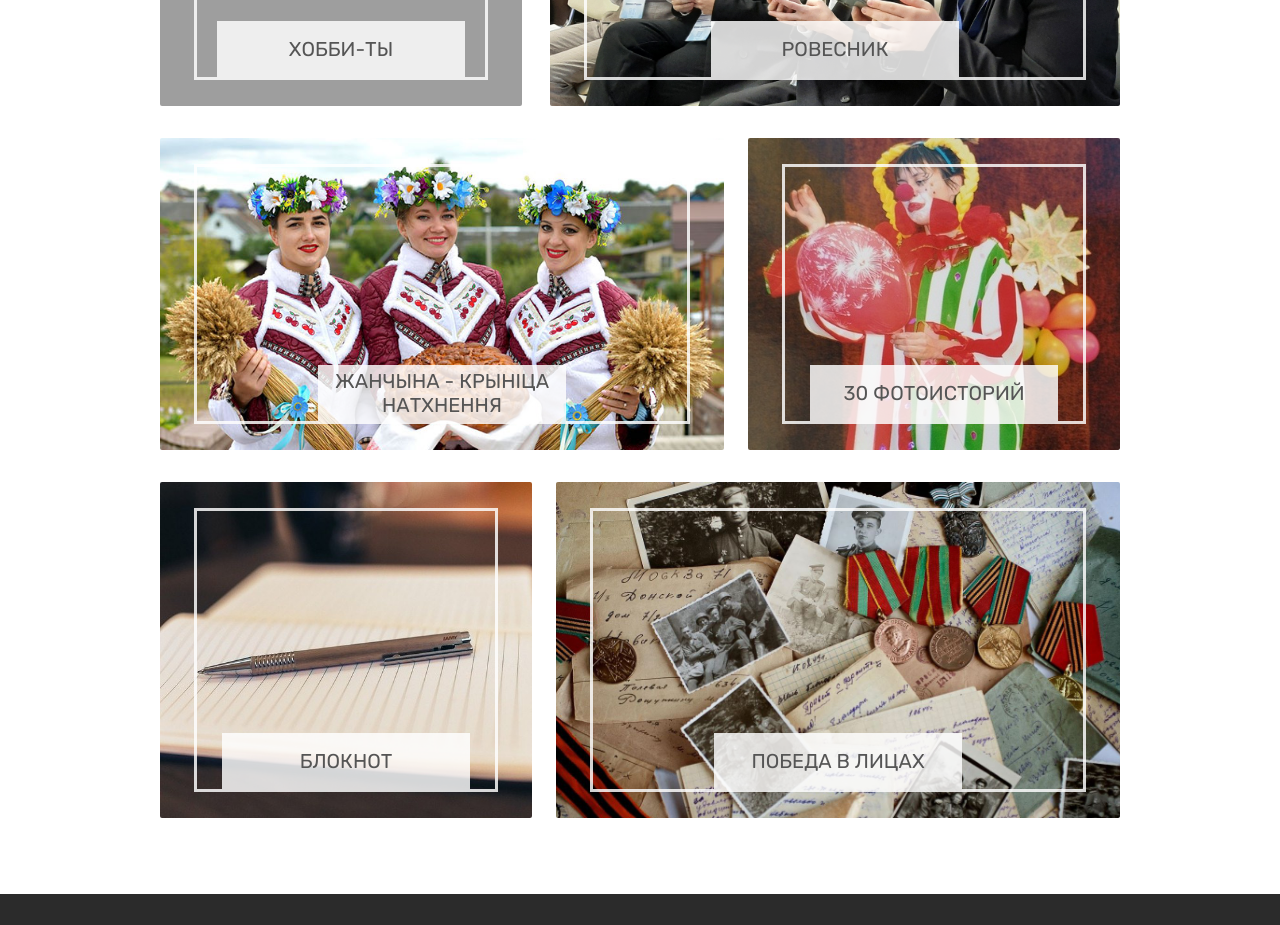
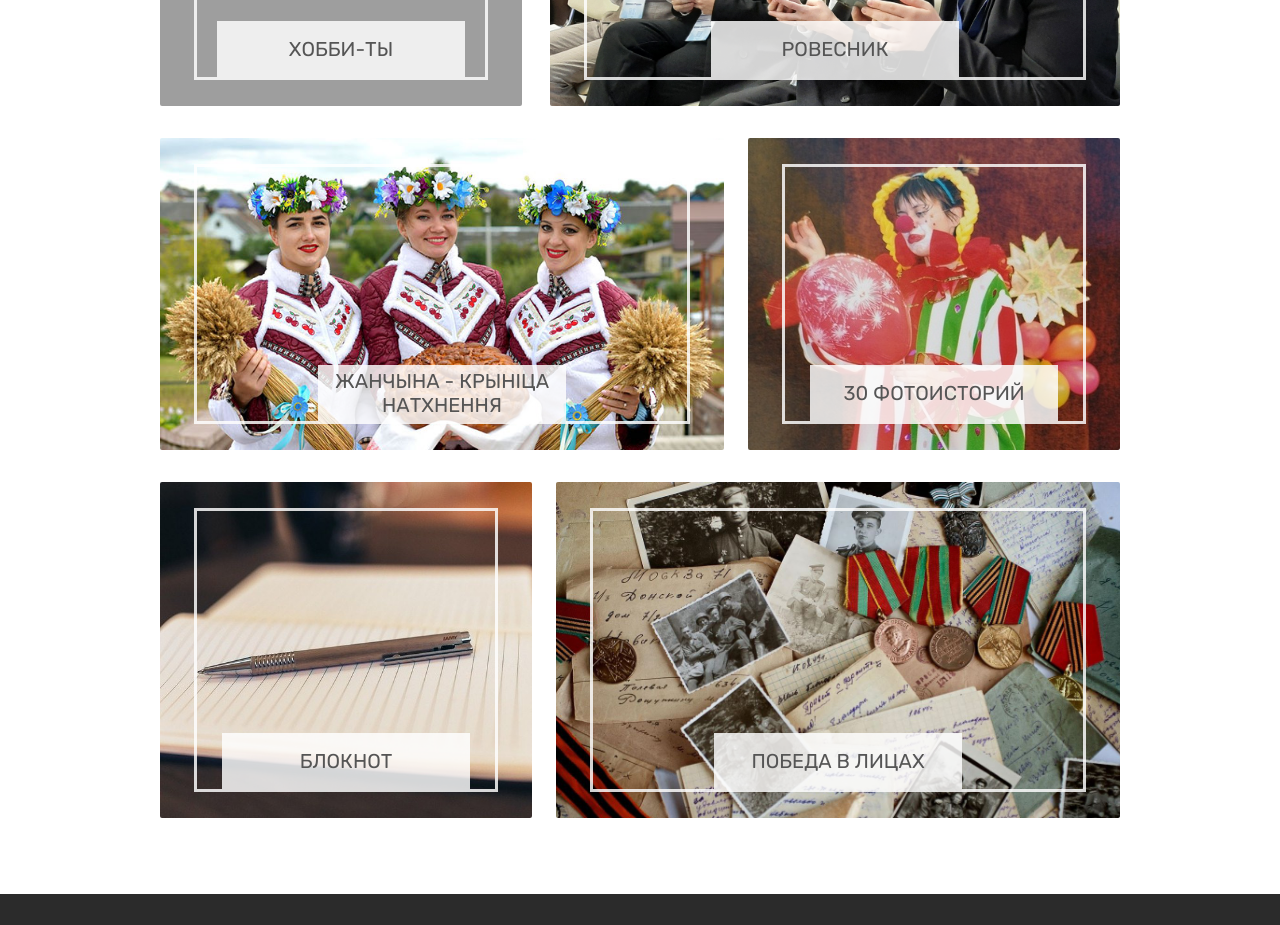
Before and after one commit to dmitry-shul/elgazeta, a Next.js app: page / in a window 1280 px wide. Shown: the part 1200-2125 px from the top of the page. Built offline with nearby package versions, Linux system fonts and the light colour scheme; grey boxes are pictures that could not be loaded.

Commit message:
change background position

```diff
--- a/src/pages/index.js
+++ b/src/pages/index.js
@@ -77,11 +77,18 @@ const Rubric = ({item, ...props}) => {
 
 const rubricsArray = [
   {id: 1, link: '/assets/images/1rub.jpg', width: "564px", height: "336px", text: "В ЦЕНТРЕ ВНИМАНИЯ", positionX: "center", positionX: "center"},
+
   {id: 3, link: '/assets/images/3rub.webp', width: "374px", height: "336px", text: "ДЕНЬ В КАЛЕНДАРЕ", positionX: "center", positionY: "center"},
+
   {id: 2, link: '/assets/images/newrub2.jpg', width: "362px", height: "330px", text: "ХОББИ-ТЫ", positionX: "center", positionY: "top"},
+
   {id: 4, link: '/assets/images/4rub.jpg', width: "570px", height: "330px", text: "РОВЕСНИК", positionX: "center", positionY: "top"},
+
   {id: 8, link: '/assets/images/newrub3.jpg', width: "564px", height: "312px", text: "ЖАНЧЫНА - КРЫНIЦА НАТХНЕННЯ", positionX: "center", positionY: "center"},
-  {id: 6, link: '/assets/images/newrub1.jpg', width: "372px", height: "312px", text: "30 ФОТОИСТОРИЙ", positionX: "center", positionY: "center"},
+
+  {id: 6, link: '/assets/images/newrub1.jpg', width: "372px", height: "312px", text: "30 ФОТОИСТОРИЙ", positionX: "center", positionY: "top"},
+
   {id: 5, link: '/assets/images/6rub.jpg', width: "372px", height: "336px", text: "БЛОКНОТ", positionX: "center", positionY: "top"},
+
   {id: 7, link: '/assets/images/7rub.jpeg', width: "564px", height: "336px", text: "ПОБЕДА В ЛИЦАХ", positionX: "center", positionX: "center"},
 ]
```
